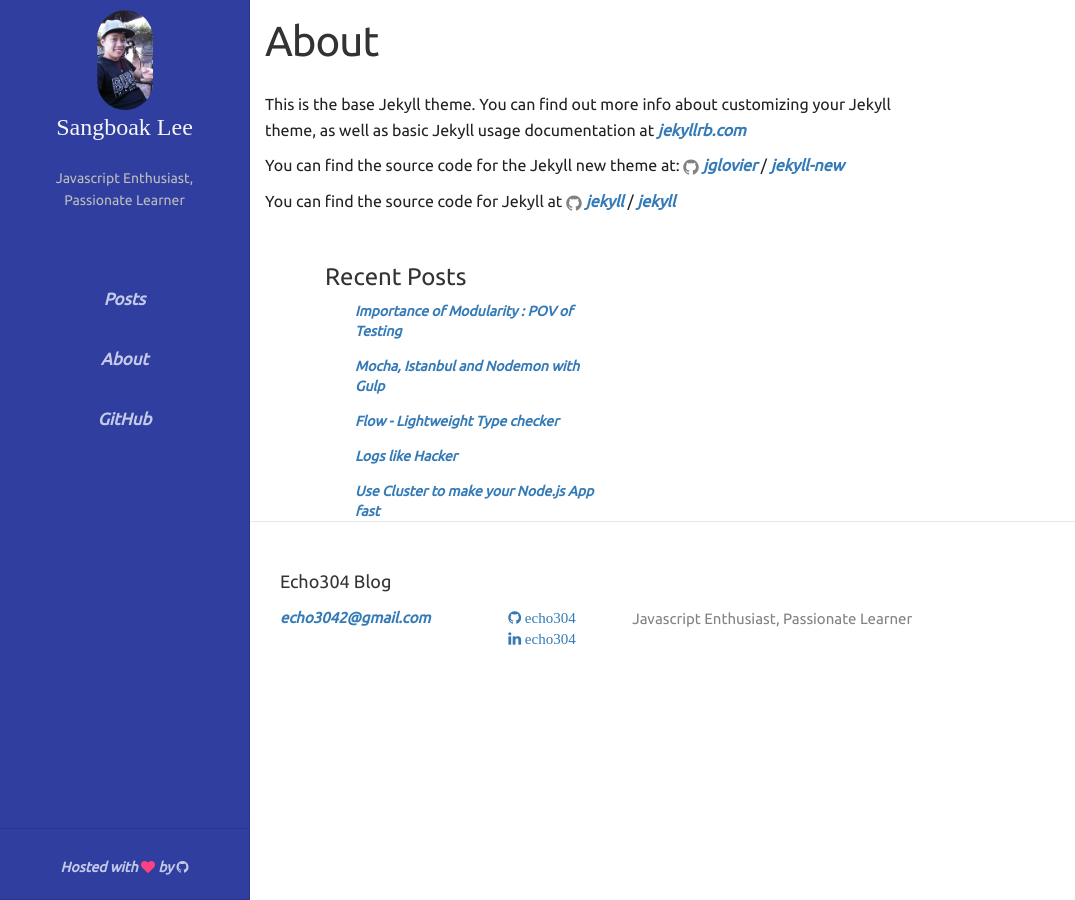
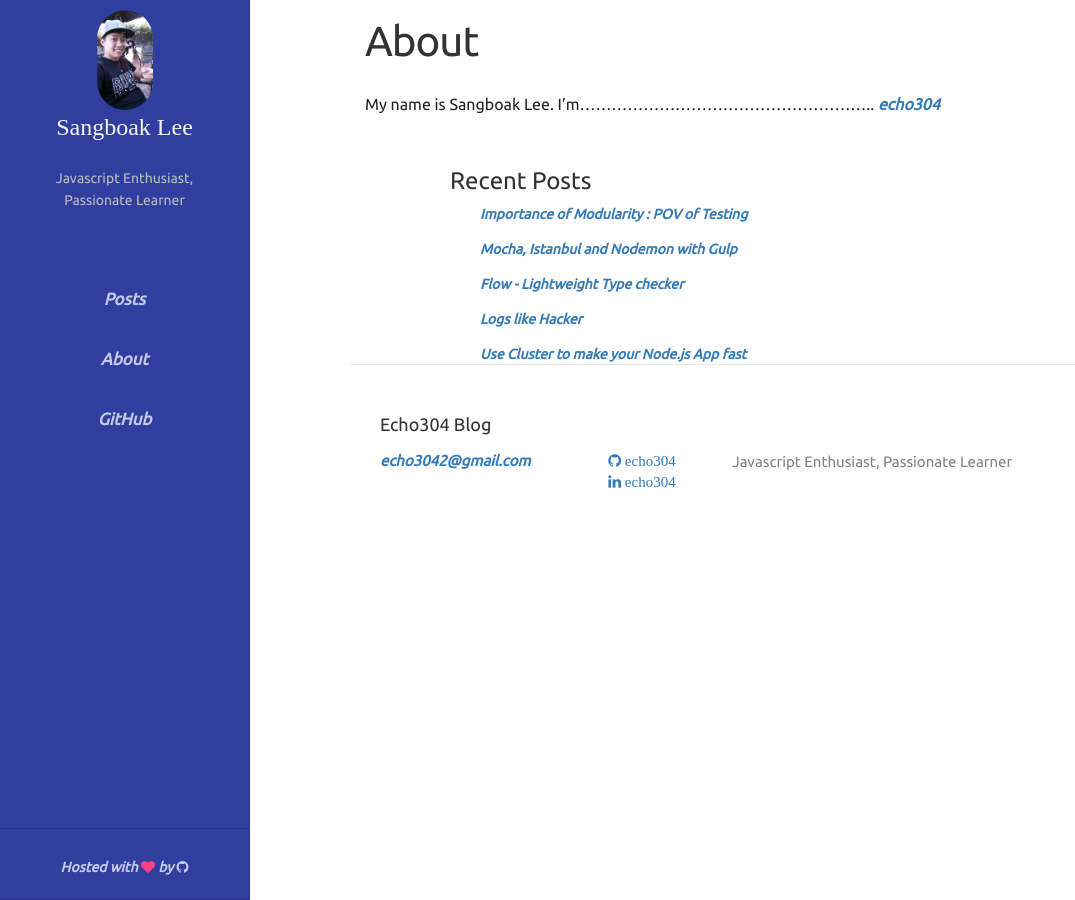
Before and after one commit to echo304/echo304.github.io, a Jekyll site: the page built from about.md, in a window 1280 px wide. Shown: the whole page, without its empty margins (0-1075 px from the left). Built offline with Jekyll 4.4.1, drawn with Linux system fonts in a browser that asks for light colours; nearby versions of some CDN libraries; some web fonts are replaced; library files that are not in the unit come from our copies.

Commit message:
Refactor Style

```diff
--- a/about.md
+++ b/about.md
@@ -4,12 +4,5 @@
 permalink: /about/
 ---
 
-This is the base Jekyll theme. You can find out more info about customizing your Jekyll theme, as well as basic Jekyll usage documentation at [jekyllrb.com](http://jekyllrb.com/)
-
-You can find the source code for the Jekyll new theme at:
-{% include icon-github.html username="jglovier" %} /
-[jekyll-new](https://github.com/jglovier/jekyll-new)
-
-You can find the source code for Jekyll at
-{% include icon-github.html username="jekyll" %} /
-[jekyll](https://github.com/jekyll/jekyll)
+My name is Sangboak Lee. I'm........................................................
+[echo304](https://github.com/echo304)
--- a/css/styles.css
+++ b/css/styles.css
@@ -482,7 +482,7 @@
 
 @media (min-width:992px) {
     #page-wrap {
-        padding-left: 250px;
+        padding-left: 350px;
         width: 100%
     }
     #page-content {
@@ -494,8 +494,8 @@
     }
     #page-content aside {
         float: left;
-        max-width: 350px;
-        padding-left: 75px
+        max-width: 550px;
+        padding-left: 100px
     }
 }
 
```
